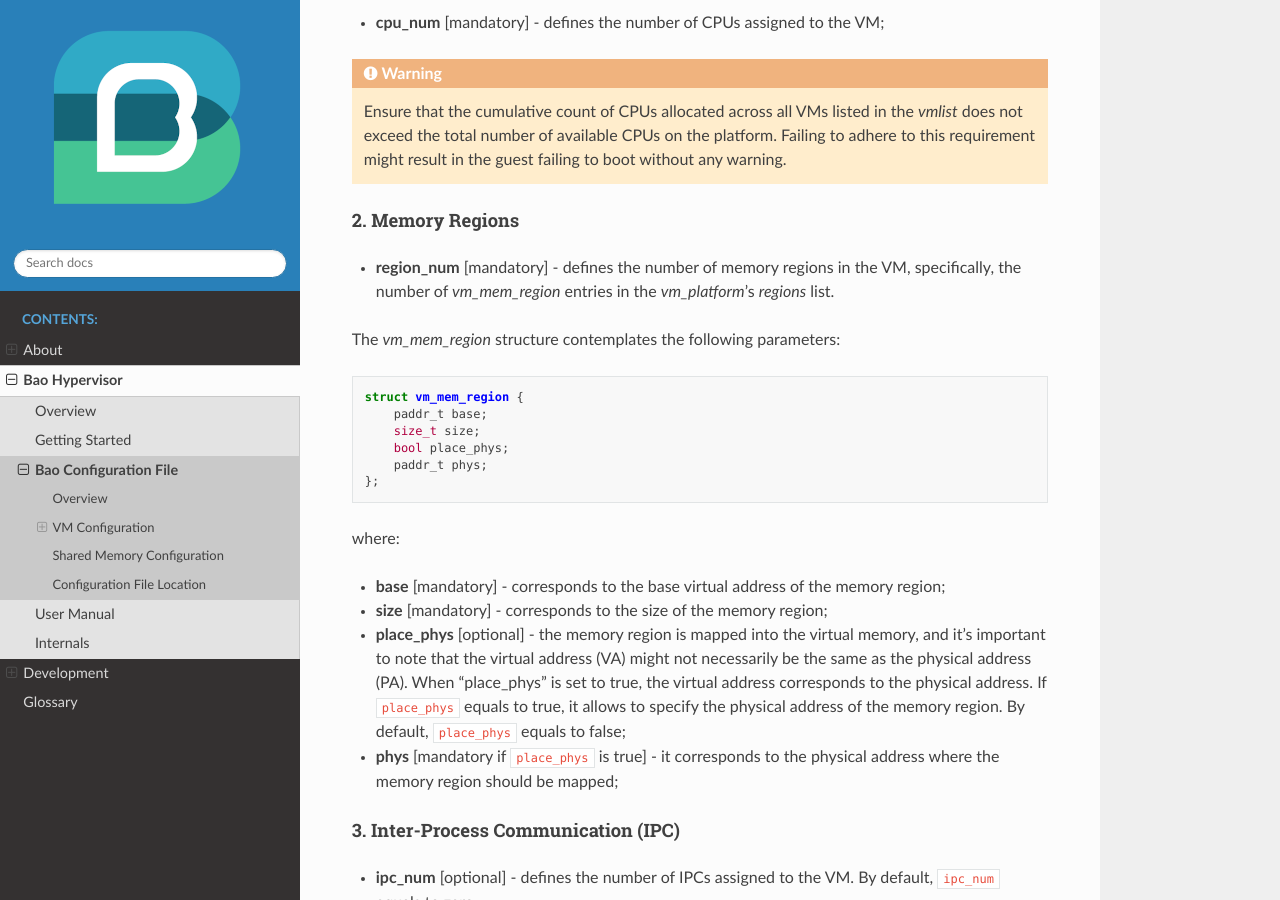
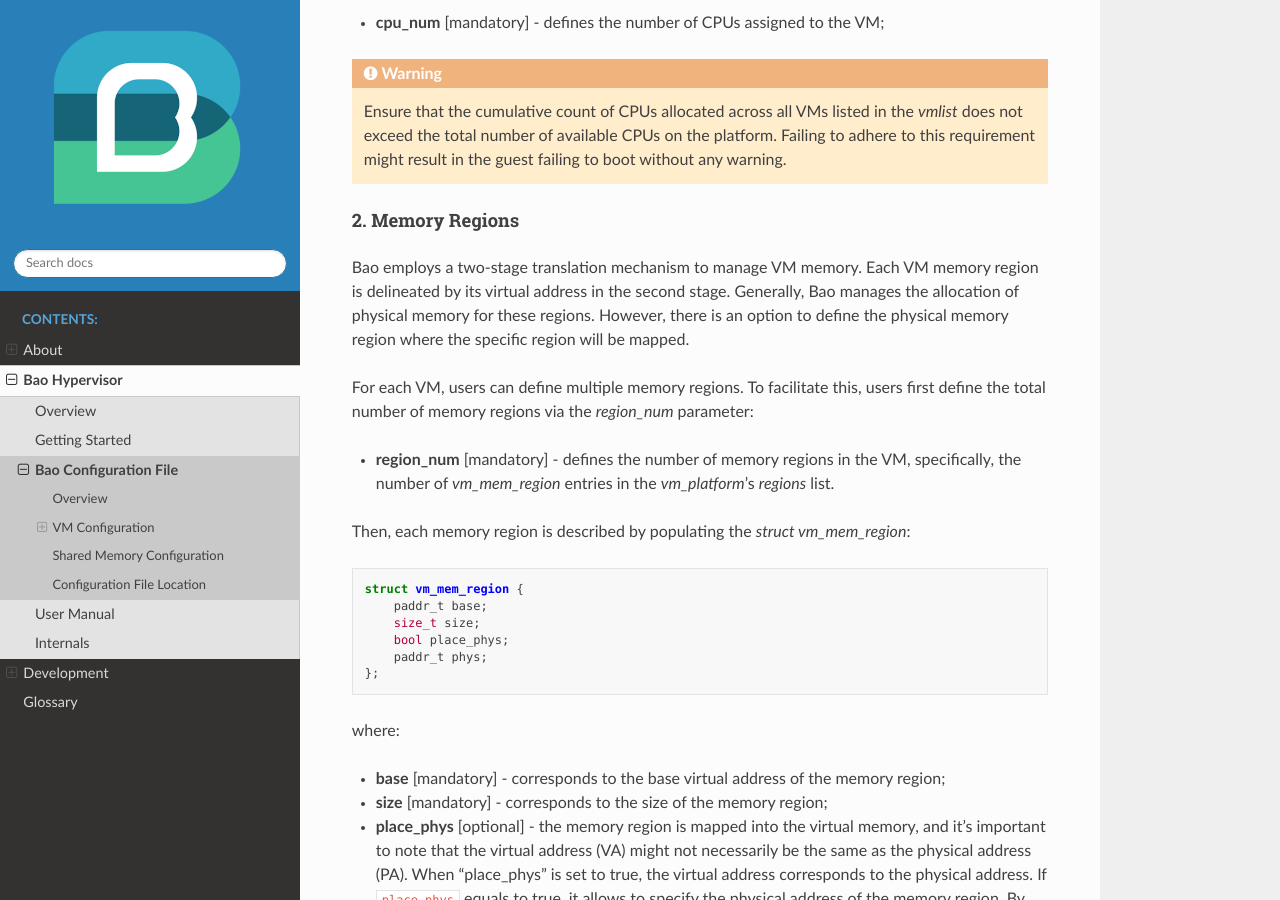
Before and after one commit to bao-project/bao-docs, a Sphinx documentation site: the page built from source/bao_hyp/config.rst, in a window 1280 px wide and 900 px high, scrolled down 4381 px. Built offline with Sphinx 7.4.7 and the Read the Docs theme 2.0.0, drawn with Linux system fonts in a browser that asks for light colours.

Commit message:
update(mem_reg): include small entry
Signed-off-by: Diogo Costa <diogoandreveigacosta@gmail.com>

```diff
--- a/source/bao_hyp/config.rst
+++ b/source/bao_hyp/config.rst
@@ -200,10 +200,18 @@ definition of:
 #################
 .. _Memory Regions:
 
+Bao employs a two-stage translation mechanism to manage VM memory. Each VM memory region is
+delineated by its virtual address in the second stage. Generally, Bao manages the allocation of
+physical memory for these regions. However, there is an option to define the physical memory region
+where the specific region will be mapped.
+
+For each VM, users can define multiple memory regions. To facilitate this, users first define the
+total number of memory regions via the `region_num` parameter:
+
 - **region_num** [mandatory] - defines the number of memory regions in the VM, specifically, the
   number of `vm_mem_region` entries in the `vm_platform`'s `regions` list.
 
-The `vm_mem_region` structure contemplates the following parameters:
+Then, each memory region is described by populating the `struct vm_mem_region`:
 
 .. code-block:: c
 
```
